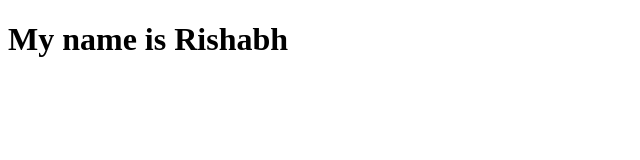
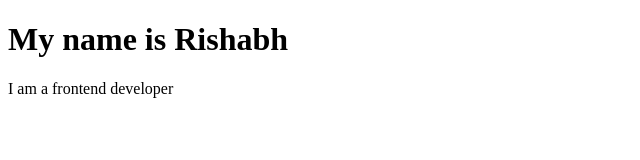
Before and after one commit to Rishabh665/Project2, a plain HTML site: page index.html in a window 1280 px wide. Shown: the whole page, without its empty margins (0-640 px from the left). Drawn offline with Linux system fonts and the light colour scheme.

Commit message:
added new para

```diff
--- a/index.html
+++ b/index.html
@@ -7,5 +7,6 @@
   </head>
   <body>
     <h1>My name is Rishabh</h1>
+    <p>I am a frontend developer</p>
   </body>
 </html>
```
